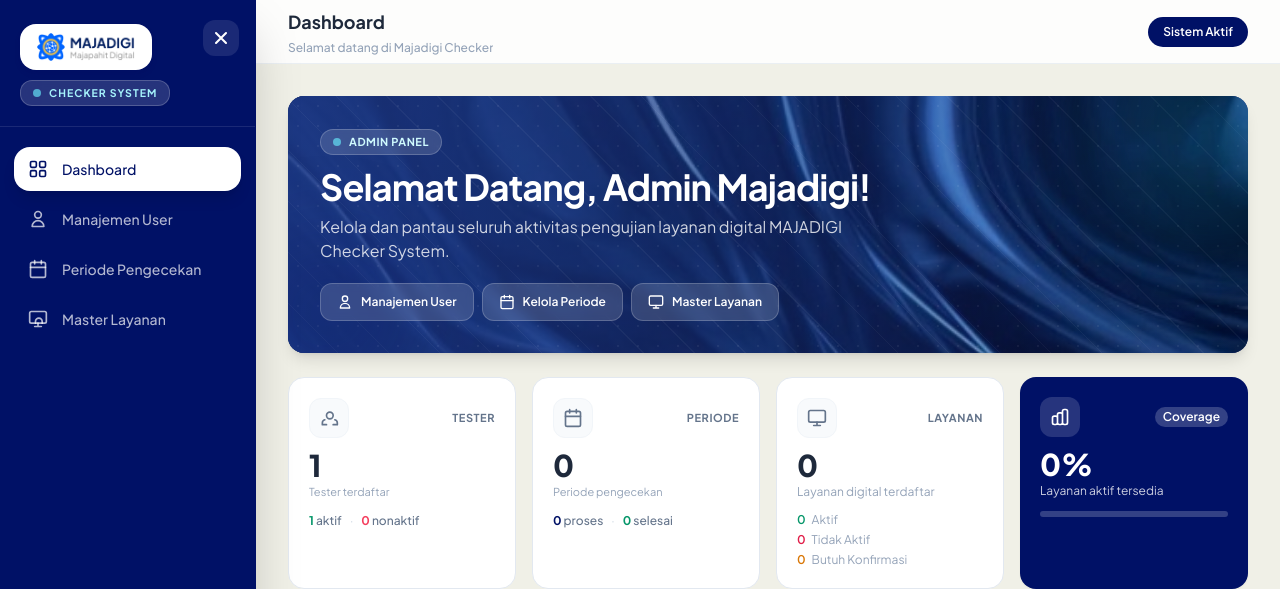
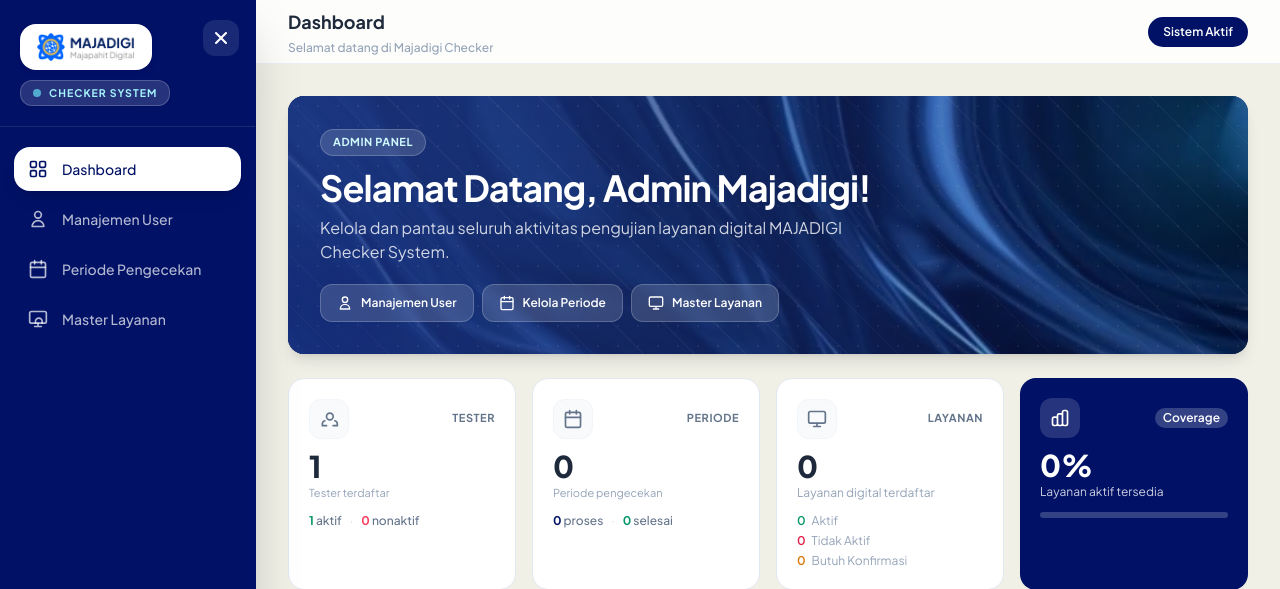
Before and after one commit to EvelinSA05/sistem-informasi-pengecekan-dan-monitoring-layanan-terpadu, a Laravel app: page /dashboard in a window 1280 px wide. Shown: the top 589 px of the page. Run offline with Laravel 12, Linux system fonts and the light colour scheme; a user stored in the database is signed in; data comes from the database, SQL or seed files in the repository; data that the repository does not hold is empty; style sheets or scripts are compiled from the project's sources; some libraries are stand-ins or nearby versions.

Commit message:
style: remove banner and status dot indicators in Dashboard

```diff
--- a/resources/js/Pages/Dashboard.vue
+++ b/resources/js/Pages/Dashboard.vue
@@ -627,8 +627,7 @@ function submitCheck() {
 
  <div class="relative z-10 flex flex-col lg:flex-row lg:items-start justify-between gap-6">
  <div class="max-w-xl">
- <div class="inline-flex items-center gap-2 px-3 py-1 rounded-full bg-white/15 border border-white/20 mb-3 text-[11px] font-bold tracking-wider uppercase text-cyan-100 backdrop-blur-sm">
- <span class="w-2 h-2 rounded-full bg-cyan-300 animate-pulse"></span>
+ <div class="inline-flex items-center px-3 py-1 rounded-full bg-white/15 border border-white/20 mb-3 text-[11px] font-bold tracking-wider uppercase text-cyan-100 backdrop-blur-sm">
  Admin Panel
  </div>
  <h1 class="text-2xl sm:text-3xl lg:text-4xl font-bold text-white tracking-tight leading-tight">
@@ -1125,8 +1124,7 @@ function submitCheck() {
 
  <div class="relative z-10 flex flex-col lg:flex-row lg:items-center justify-between gap-6">
  <div class="max-w-2xl">
- <div class="inline-flex items-center gap-2 px-3 py-1 rounded-full bg-white/15 border border-white/20 mb-3 text-[11px] font-bold tracking-wider uppercase text-cyan-100 backdrop-blur-sm">
- <span class="w-2 h-2 rounded-full bg-cyan-300 animate-pulse"></span>
+ <div class="inline-flex items-center px-3 py-1 rounded-full bg-white/15 border border-white/20 mb-3 text-[11px] font-bold tracking-wider uppercase text-cyan-100 backdrop-blur-sm">
  Monitoring Center Tester
  </div>
  <h2 class="text-2xl sm:text-3xl lg:text-4xl font-bold text-white tracking-tight leading-tight">
@@ -1140,8 +1138,7 @@ function submitCheck() {
  <!-- Period Info Card -->
  <div class="shrink-0 flex items-center">
  <div class="w-full sm:w-auto px-6 py-4 rounded-2xl bg-white/15 backdrop-blur-md border border-white/25 shadow-lg text-left sm:text-right flex flex-col items-center sm:items-end">
- <div class="flex items-center sm:justify-end gap-2 mb-1">
- <span class="w-2 h-2 rounded-full" :class="periodInfo ? (periodInfo.status === 'selesai' ? 'bg-emerald-400' : 'bg-amber-300 animate-pulse') : 'bg-slate-400'"></span>
+ <div class="flex items-center sm:justify-end mb-1">
  <p class="text-[11px] font-bold text-cyan-200 tracking-widest uppercase">
  {{ periodInfo ? (periodInfo.status === 'selesai' ? 'Periode Selesai' : 'Periode Berjalan') : 'Status Saat Ini' }}
  </p>
@@ -1303,8 +1300,7 @@ function submitCheck() {
  <h3 class="text-lg font-extrabold text-slate-800">Progress Pengujian Saya</h3>
  <p class="text-sm text-slate-500 mt-0.5">Persentase penyelesaian layanan yang ditugaskan pada periode aktif</p>
  </div>
- <span class="inline-flex items-center gap-1.5 self-start sm:self-auto px-3.5 py-1.5 rounded-full text-xs font-black shadow-sm transition-all" :class="props.stats.progress_percent >= 100 ? 'bg-emerald-50 text-emerald-700 border border-emerald-200' : 'bg-primary/5 text-primary border border-primary/20'">
- <span class="w-2 h-2 rounded-full" :class="props.stats.progress_percent >= 100 ? 'bg-emerald-500 animate-pulse' : 'bg-primary'"></span>
+ <span class="inline-flex items-center self-start sm:self-auto px-3.5 py-1.5 rounded-full text-xs font-black shadow-sm transition-all" :class="props.stats.progress_percent >= 100 ? 'bg-emerald-50 text-emerald-700 border border-emerald-200' : 'bg-primary/5 text-primary border border-primary/20'">
  {{ props.stats.progress_percent }}% Selesai
  </span>
  </div>
```
